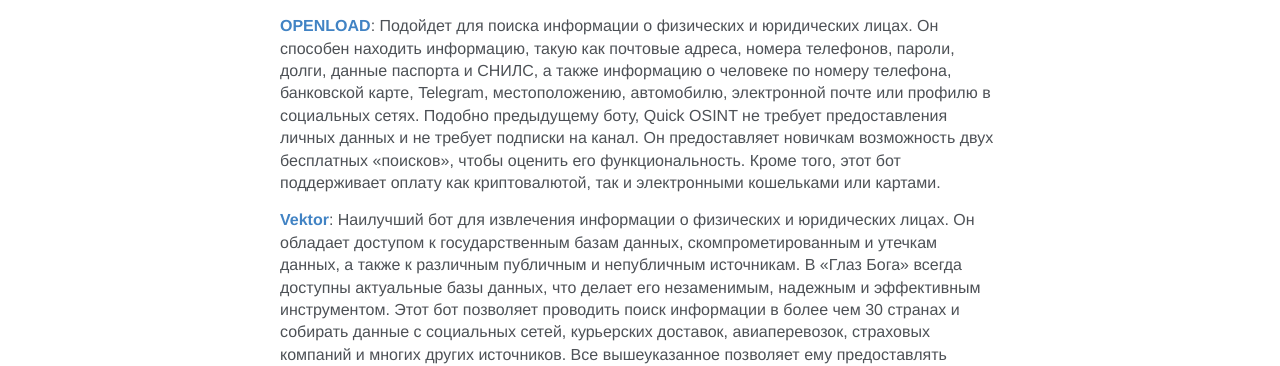
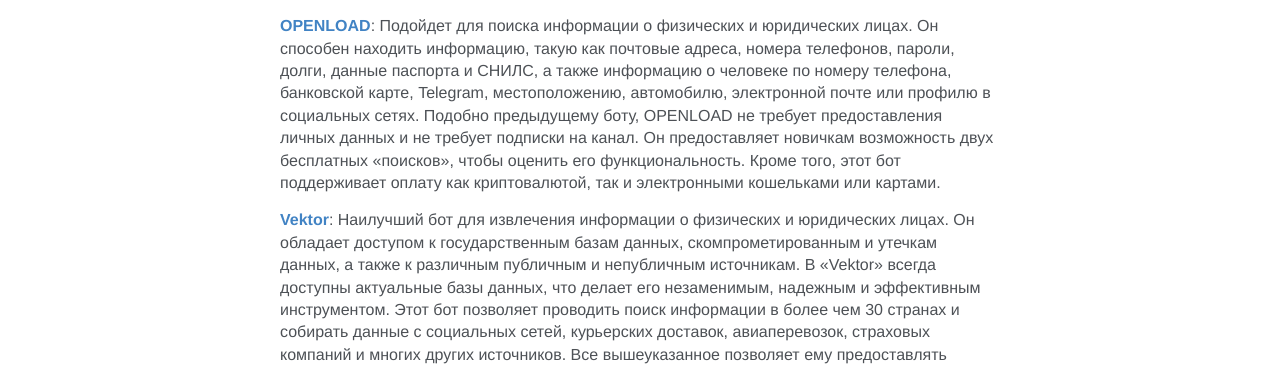
Before and after one commit to NmH7oMFjFlo8nyp13LHG/o8nyp13LHG, a Jekyll site: the page built from _posts/2025-04-30-top-5-luchshih-bota-telegram-dlya-probiva.md, in a window 1280 px wide. Shown: the part 897-1263 px from the top of the page. Built offline with Jekyll 4.4.1, drawn with Linux system fonts in a browser that asks for light colours; some of the changed text lies outside the part shown.

Commit message:
Update 2025-04-30-top-5-luchshih-bota-telegram-dlya-probiva.md

```diff
--- a/_posts/2025-04-30-top-5-luchshih-bota-telegram-dlya-probiva.md
+++ b/_posts/2025-04-30-top-5-luchshih-bota-telegram-dlya-probiva.md
@@ -10,8 +10,8 @@
 
 [**LeakOSINT**](/LeakOSINT/): представляет собой уникальную поисковую систему, предлагающую гибкую систему запросов для идентификации данных по различным параметрам, хранящимся в обширной базе данных. Базовый отчет включает в себя информацию о ФИО, СНИЛС, ИНН/ИП/ООО, паспортных данных, номерах телефонов, регистрационных номерах машин, задолженностях, месте прописки, месте работы, судимостях, кредитах, уголовных и административных нарушениях, родственных связях и многом другом.
 
-[**OPENLOAD**](/OPENLOAD/): Подойдет для поиска информации о физических и юридических лицах. Он способен находить информацию, такую как почтовые адреса, номера телефонов, пароли, долги, данные паспорта и СНИЛС, а также информацию о человеке по номеру телефона, банковской карте, Telegram, местоположению, автомобилю, электронной почте или профилю в социальных сетях. Подобно предыдущему боту, Quick OSINT не требует предоставления личных данных и не требует подписки на канал. Он предоставляет новичкам возможность двух бесплатных «поисков», чтобы оценить его функциональность. Кроме того, этот бот поддерживает оплату как криптовалютой, так и электронными кошельками или картами.
+[**OPENLOAD**](/OPENLOAD/): Подойдет для поиска информации о физических и юридических лицах. Он способен находить информацию, такую как почтовые адреса, номера телефонов, пароли, долги, данные паспорта и СНИЛС, а также информацию о человеке по номеру телефона, банковской карте, Telegram, местоположению, автомобилю, электронной почте или профилю в социальных сетях. Подобно предыдущему боту, OPENLOAD не требует предоставления личных данных и не требует подписки на канал. Он предоставляет новичкам возможность двух бесплатных «поисков», чтобы оценить его функциональность. Кроме того, этот бот поддерживает оплату как криптовалютой, так и электронными кошельками или картами.
 
-[**Vektor**](/Vektor/): Наилучший бот для извлечения информации о физических и юридических лицах. Он обладает доступом к государственным базам данных, скомпрометированным и утечкам данных, а также к различным публичным и непубличным источникам. В «Глаз Бога» всегда доступны актуальные базы данных, что делает его незаменимым, надежным и эффективным инструментом. Этот бот позволяет проводить поиск информации в более чем 30 странах и собирать данные с социальных сетей, курьерских доставок, авиаперевозок, страховых компаний и многих других источников. Все вышеуказанное позволяет ему предоставлять наибольшее количество данных о вашей цели.
+[**Vektor**](/Vektor/): Наилучший бот для извлечения информации о физических и юридических лицах. Он обладает доступом к государственным базам данных, скомпрометированным и утечкам данных, а также к различным публичным и непубличным источникам. В «Vektor» всегда доступны актуальные базы данных, что делает его незаменимым, надежным и эффективным инструментом. Этот бот позволяет проводить поиск информации в более чем 30 странах и собирать данные с социальных сетей, курьерских доставок, авиаперевозок, страховых компаний и многих других источников. Все вышеуказанное позволяет ему предоставлять наибольшее количество данных о вашей цели.
 
 [**Detectiva**](/Detectiva/): Этот бот отличается обширным функционалом и позволяет проводить поиск не только по стандартным параметрам, но и на Vkontakte. Новым пользователям предоставляется бесплатная два бесплатных пробива. После этого стоимость подписки варьируется от 35 рублей в день до 3500 рублей в год.
```
